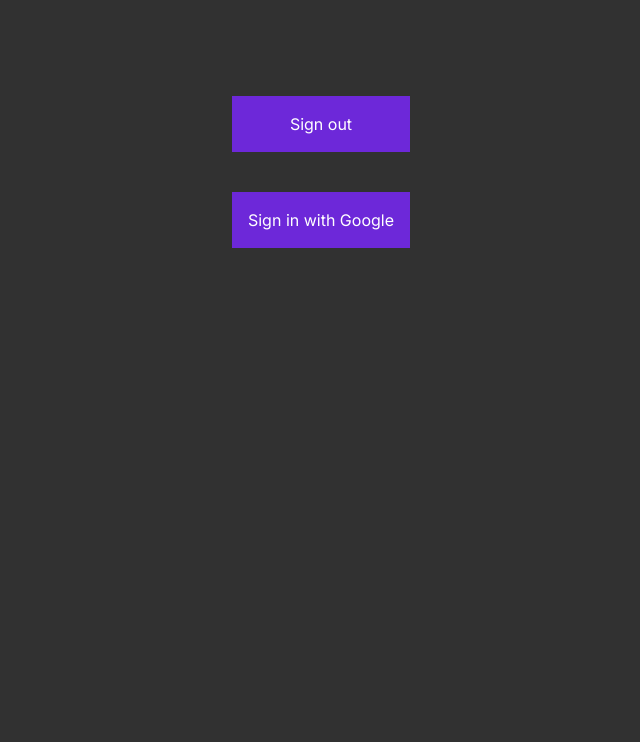
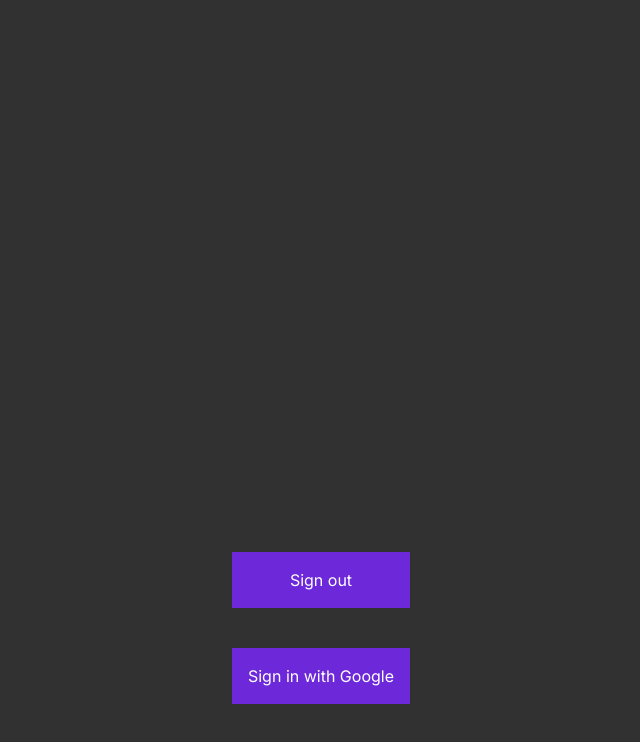
Before and after one commit to dhruvinvaghani001/authentication-next-auth, a Next.js app: page / in a window 1280 px wide. Shown: the top 742 px of the page, without its empty margins (319-959 px from the left). Built offline with nearby package versions, Linux system fonts and the light colour scheme; no server answers.

Commit message:
toaster added

```diff
--- a/src/app/page.js
+++ b/src/app/page.js
@@ -2,13 +2,17 @@
 
 import { useSession, signIn, signOut } from "next-auth/react";
 import { SessionProvider } from "next-auth/react";
+import { Toaster } from "react-hot-toast";
 
 export default function Home() {
   const { data: session, status } = useSession();
   console.log(session);
   return (
-    // <SessionProvider session={session}>
     <main className="flex min-h-screen flex-col items-center justify-between p-24">
+      <div>
+        <Toaster />
+      </div>
+
       <div className="flex flex-col gap-10">
         {session && (
           <h1 className="text-white font-thin">{session.user.name}</h1>
```
